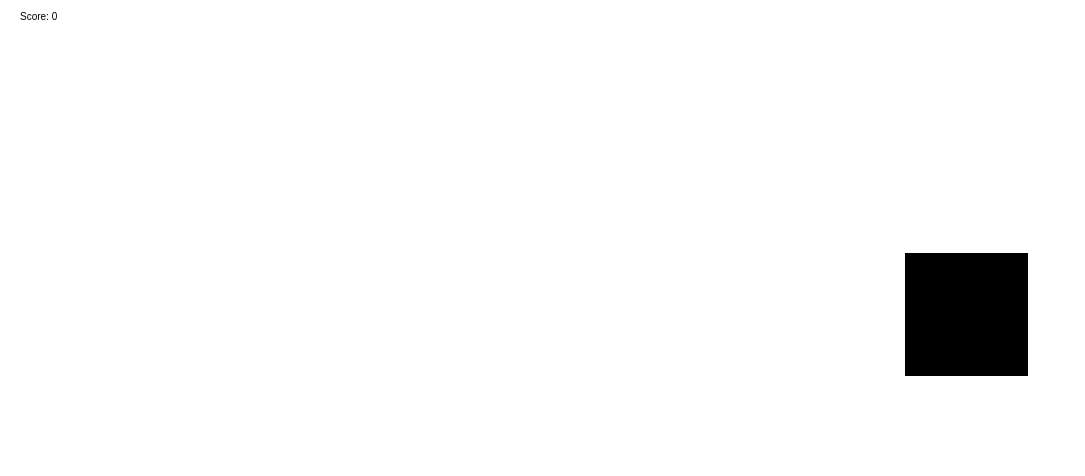
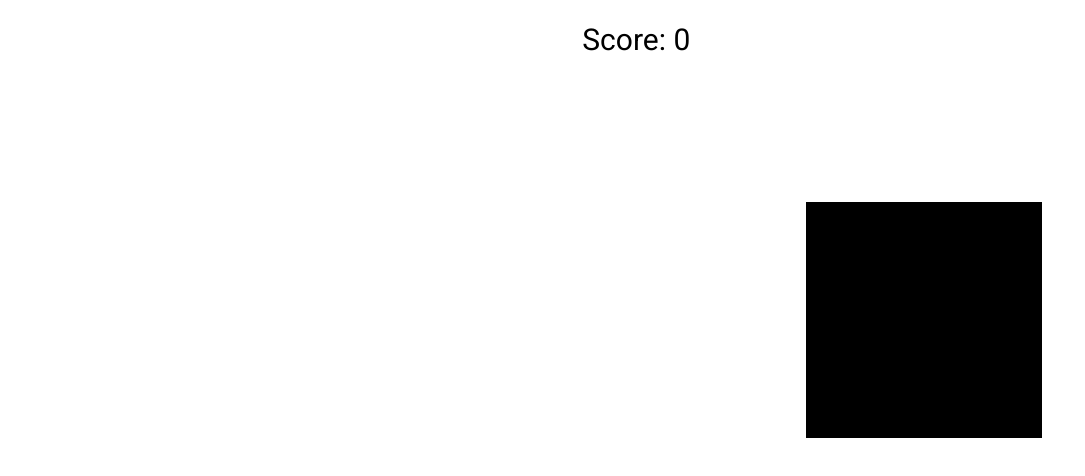
Before and after one commit to admin96/theboxgame, a plain HTML site: page index.html in a window 1280 px wide. Shown: the whole page, without its empty margins (0-1085 px from the left). Drawn offline with Linux system fonts and the light colour scheme.

Commit message:
- Use Roboto font and align score display to center of screen

```diff
--- a/index.html
+++ b/index.html
@@ -1,10 +1,12 @@
 <html>
 	<head>
 		<title>THE BOX GAME</title>
+		<link href="https://fonts.googleapis.com/css?family=Roboto" rel="stylesheet">
 		<style>
 			body {
 				padding: 0;
 				margin: 0;
+				font-family: 'Roboto', sans-serif;
 			}
 		</style>
 	</head>
@@ -59,6 +61,9 @@
 				1000/FPS
 			);
 
+			canvas.textAlign = "center";
+			canvas.font = "30px Roboto";
+
 			//----------------------------------------------------------------------//
 
 			var score = 0;
@@ -98,7 +103,7 @@
 					the size of the box. This is the variable we will decrement
 					while time passes
 				*/
-				B.age = Math.floor(Math.random() * 200) + 100;
+				B.age = Math.floor(Math.random() * CANVAS_WIDTH/4) + CANVAS_WIDTH/10;
 
 				// We'll call this function when the box is clicked (or pressed)
 				B.click = function()
@@ -291,7 +296,7 @@
 			function displayScore()
 			{
 				canvas.fillStyle = "black";
-				canvas.fillText("Score: " + score + " ", 20, 20);
+				canvas.fillText("Score: " + score + " ", CANVAS_WIDTH/2, 50);
 			}
 		</script>
 	</body>
```
